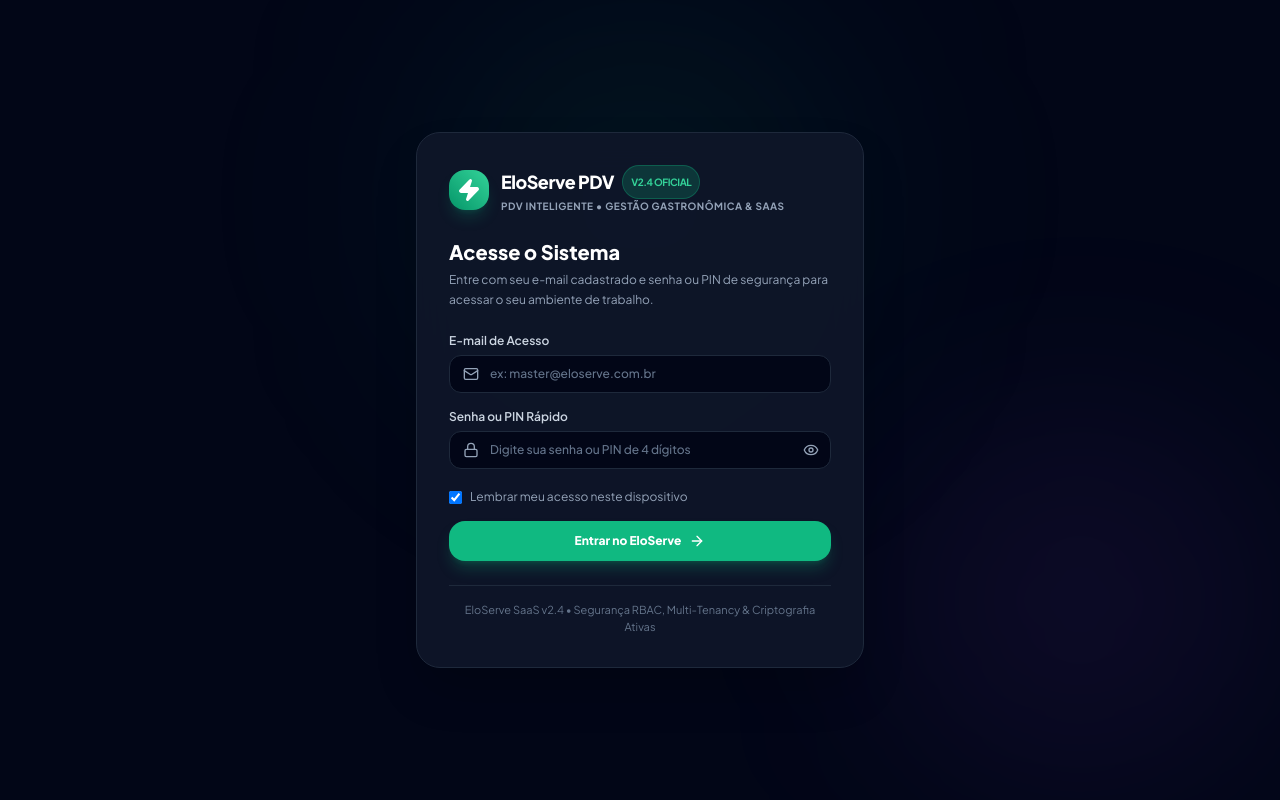
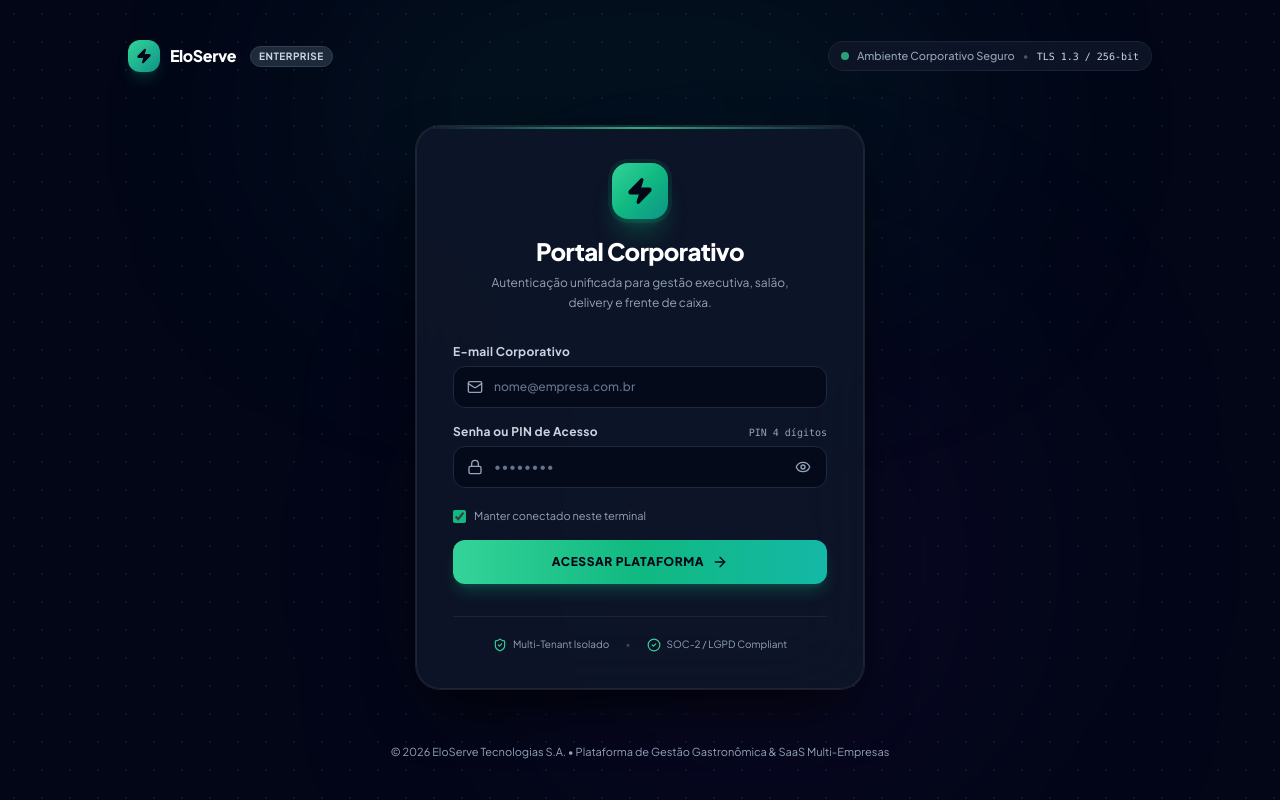
Before and after one commit to italoTT1995/EloServe, a React (Vite) app: page /login in a window 1280 px wide. Built offline with nearby package versions, Linux system fonts and the light colour scheme; no server answers.

Commit message:
style(login): redesign login page with modern corporate enterprise aesthetic

```diff
--- a/src/pages/Login.tsx
+++ b/src/pages/Login.tsx
@@ -8,6 +8,8 @@
   AlertCircle,
   Eye,
   EyeOff,
+  ShieldCheck,
+  CheckCircle2,
 } from 'lucide-react';
 import { useAuthStore } from '../store/useAuthStore';
 import { CargoUsuario } from '../types';
@@ -51,85 +53,103 @@
   }
 
   return (
-    <div className="min-h-screen w-screen bg-slate-950 flex flex-col justify-center items-center p-4 sm:p-6 font-['Plus_Jakarta_Sans',sans-serif] select-none relative overflow-x-hidden">
-      {/* Background glow effects */}
-      <div className="absolute top-1/4 left-1/2 -translate-x-1/2 -translate-y-1/2 w-96 h-96 bg-emerald-500/10 blur-[130px] pointer-events-none rounded-full" />
-      <div className="absolute bottom-10 right-10 w-80 h-80 bg-purple-500/10 blur-[120px] pointer-events-none rounded-full" />
+    <div className="min-h-screen w-screen bg-slate-950 flex flex-col justify-between items-center p-4 sm:p-6 font-['Plus_Jakarta_Sans',sans-serif] select-none relative overflow-x-hidden">
+      {/* Background Grid Pattern & Ambient Glows */}
+      <div className="absolute inset-0 bg-[radial-gradient(#1e293b_1px,transparent_1px)] [background-size:28px_28px] opacity-40 pointer-events-none" />
+      <div className="absolute top-0 left-1/2 -translate-x-1/2 w-[700px] h-[350px] bg-gradient-to-b from-emerald-500/15 via-teal-500/5 to-transparent blur-[120px] pointer-events-none rounded-full" />
+      <div className="absolute bottom-10 right-1/4 w-[400px] h-[400px] bg-purple-600/10 blur-[140px] pointer-events-none rounded-full" />
 
-      <div className="w-full max-w-md z-10">
-        {/* Card Central de Login */}
-        <div className="bg-slate-900/90 border border-slate-800 backdrop-blur-xl rounded-3xl p-6 sm:p-8 shadow-2xl flex flex-col justify-between">
-          <div>
-            {/* Logo & Marca */}
-            <div className="flex items-center gap-3 mb-6">
-              <div className="w-10 h-10 rounded-2xl bg-gradient-to-tr from-emerald-600 to-emerald-400 flex items-center justify-center text-white shadow-lg shadow-emerald-500/20">
-                <Zap className="w-6 h-6 fill-white" />
+      {/* Top Corporate Status Bar */}
+      <header className="w-full max-w-5xl flex items-center justify-between py-4 z-10">
+        <div className="flex items-center gap-2.5">
+          <div className="w-8 h-8 rounded-xl bg-gradient-to-br from-emerald-400 to-teal-600 flex items-center justify-center text-slate-950 font-black shadow-lg shadow-emerald-500/20">
+            <Zap className="w-4 h-4 fill-slate-950 text-slate-950" />
           </div>
-              <div>
-                <h1 className="text-lg font-black tracking-tight text-white flex items-center gap-2">
-                  EloServe PDV
-                  <span className="text-[10px] px-2 py-0.5 rounded-full bg-emerald-500/20 text-emerald-400 border border-emerald-500/30 font-bold uppercase">
-                    v2.4 Oficial
+          <span className="font-extrabold text-white text-base tracking-tight">
+            EloServe
           </span>
-                </h1>
-                <p className="text-[10px] text-slate-400 font-bold uppercase tracking-wider">
-                  PDV Inteligente • Gestão Gastronômica & SaaS
-                </p>
-              </div>
+          <span className="text-[10px] font-bold px-2 py-0.5 rounded-full bg-slate-800 text-slate-300 border border-slate-700 uppercase tracking-wider ml-1">
+            Enterprise
+          </span>
         </div>
 
-            <div className="mb-6">
-              <h2 className="text-xl font-black text-white">Acesse o Sistema</h2>
-              <p className="text-xs text-slate-400 mt-1 leading-relaxed">
-                Entre com seu e-mail cadastrado e senha ou PIN de segurança para acessar o seu ambiente de trabalho.
+        <div className="flex items-center gap-2 px-3 py-1.5 rounded-full bg-slate-900/80 border border-slate-800/80 text-[11px] text-slate-400 backdrop-blur-md">
+          <span className="w-2 h-2 rounded-full bg-emerald-400 animate-pulse" />
+          <span className="hidden sm:inline font-medium">Ambiente Corporativo Seguro</span>
+          <span className="text-slate-600">•</span>
+          <span className="font-mono text-slate-300 text-[10px]">TLS 1.3 / 256-bit</span>
+        </div>
+      </header>
+
+      {/* Main Login Card Container */}
+      <main className="w-full max-w-md my-auto py-6 z-10">
+        <div className="relative bg-slate-900/85 border border-slate-800/90 backdrop-blur-2xl rounded-3xl p-7 sm:p-9 shadow-[0_25px_60px_-15px_rgba(0,0,0,0.85)] ring-1 ring-white/10 overflow-hidden">
+          {/* Top Luminous Accent Line */}
+          <div className="absolute top-0 left-0 right-0 h-[2px] bg-gradient-to-r from-transparent via-emerald-400 to-transparent opacity-80" />
+
+          {/* Header do Card */}
+          <div className="text-center mb-8">
+            <div className="inline-flex items-center justify-center w-14 h-14 rounded-2xl bg-gradient-to-br from-emerald-400 via-emerald-500 to-teal-600 text-slate-950 shadow-xl shadow-emerald-500/25 mb-4 ring-4 ring-emerald-500/10">
+              <Zap className="w-7 h-7 fill-slate-950" />
+            </div>
+
+            <h1 className="text-2xl font-black text-white tracking-tight">
+              Portal Corporativo
+            </h1>
+            <p className="text-xs text-slate-400 mt-1.5 max-w-xs mx-auto leading-relaxed">
+              Autenticação unificada para gestão executiva, salão, delivery e frente de caixa.
             </p>
           </div>
 
           {/* Alerta de Erro */}
           {erro && (
-              <div className="mb-4 p-3 rounded-2xl bg-rose-500/10 border border-rose-500/30 text-rose-400 text-xs flex items-center gap-2 animate-in fade-in duration-150">
-                <AlertCircle className="w-4 h-4 shrink-0" />
-                <span>{erro}</span>
+            <div className="mb-5 p-3.5 rounded-2xl bg-rose-500/10 border border-rose-500/30 text-rose-300 text-xs flex items-center gap-2.5 animate-in fade-in zoom-in-95 duration-200">
+              <AlertCircle className="w-4 h-4 text-rose-400 shrink-0" />
+              <span className="font-medium">{erro}</span>
             </div>
           )}
 
           {/* Formulário */}
           <form onSubmit={handleSubmit} className="space-y-4">
             <div>
-                <label className="text-xs font-semibold text-slate-300 block mb-1.5">
-                  E-mail de Acesso
+              <label className="text-xs font-bold text-slate-300 block mb-1.5 tracking-wide">
+                E-mail Corporativo
               </label>
-                <div className="relative">
-                  <Mail className="w-4 h-4 text-slate-400 absolute left-3.5 top-1/2 -translate-y-1/2" />
+              <div className="relative group">
+                <Mail className="w-4 h-4 text-slate-400 absolute left-3.5 top-1/2 -translate-y-1/2 group-focus-within:text-emerald-400 transition-colors" />
                 <input
                   type="email"
                   required
                   value={email}
                   onChange={(e) => setEmail(e.target.value)}
-                    placeholder="ex: master@eloserve.com.br"
-                    className="w-full pl-10 pr-4 py-2.5 bg-slate-950 border border-slate-800 rounded-xl text-xs text-white placeholder:text-slate-500 focus:outline-none focus:border-emerald-500 transition-colors font-medium"
+                  placeholder="nome@empresa.com.br"
+                  className="w-full pl-10 pr-4 py-3 bg-slate-950/70 border border-slate-800 rounded-xl text-xs text-white placeholder:text-slate-500 focus:outline-none focus:border-emerald-500/80 focus:ring-4 focus:ring-emerald-500/15 transition-all font-medium hover:border-slate-700"
                 />
               </div>
             </div>
 
             <div>
-                <label className="text-xs font-semibold text-slate-300 block mb-1.5">
-                  Senha ou PIN Rápido
+              <div className="flex items-center justify-between mb-1.5">
+                <label className="text-xs font-bold text-slate-300 tracking-wide">
+                  Senha ou PIN de Acesso
                 </label>
-                <div className="relative">
-                  <Lock className="w-4 h-4 text-slate-400 absolute left-3.5 top-1/2 -translate-y-1/2" />
+                <span className="text-[10px] font-mono text-slate-400">PIN 4 dígitos</span>
+              </div>
+              <div className="relative group">
+                <Lock className="w-4 h-4 text-slate-400 absolute left-3.5 top-1/2 -translate-y-1/2 group-focus-within:text-emerald-400 transition-colors" />
                 <input
                   type={mostrarSenha ? 'text' : 'password'}
                   required
                   value={senha}
                   onChange={(e) => setSenha(e.target.value)}
-                    placeholder="Digite sua senha ou PIN de 4 dígitos"
-                    className="w-full pl-10 pr-10 py-2.5 bg-slate-950 border border-slate-800 rounded-xl text-xs text-white placeholder:text-slate-500 focus:outline-none focus:border-emerald-500 transition-colors font-medium"
+                  placeholder="••••••••"
+                  className="w-full pl-10 pr-10 py-3 bg-slate-950/70 border border-slate-800 rounded-xl text-xs text-white placeholder:text-slate-500 focus:outline-none focus:border-emerald-500/80 focus:ring-4 focus:ring-emerald-500/15 transition-all font-medium hover:border-slate-700 tracking-wider"
                 />
                 <button
                   type="button"
                   onClick={() => setMostrarSenha(!mostrarSenha)}
-                    className="absolute right-3 top-1/2 -translate-y-1/2 text-slate-400 hover:text-white"
+                  className="absolute right-3 top-1/2 -translate-y-1/2 text-slate-400 hover:text-white transition-colors cursor-pointer p-1"
+                  tabIndex={-1}
                 >
                   {mostrarSenha ? <EyeOff className="w-4 h-4" /> : <Eye className="w-4 h-4" />}
                 </button>
@@ -137,40 +157,53 @@
             </div>
 
             <div className="flex items-center justify-between text-xs pt-1">
-                <label className="flex items-center gap-2 cursor-pointer text-slate-400 hover:text-slate-300">
+              <label className="flex items-center gap-2 cursor-pointer text-slate-400 hover:text-slate-300 text-[11px]">
                 <input
                   type="checkbox"
                   defaultChecked
-                    className="rounded bg-slate-950 border-slate-800 text-emerald-500 focus:ring-0"
+                  className="rounded bg-slate-950 border-slate-800 text-emerald-500 focus:ring-0 accent-emerald-500"
                 />
-                  <span>Lembrar meu acesso neste dispositivo</span>
+                <span>Manter conectado neste terminal</span>
               </label>
             </div>
 
             <button
               type="submit"
               disabled={carregando}
-                className="w-full py-3 rounded-2xl bg-emerald-500 hover:bg-emerald-400 text-white font-extrabold text-xs shadow-lg shadow-emerald-500/25 transition-all flex items-center justify-center gap-2 cursor-pointer active:scale-95 disabled:opacity-50 mt-2"
+              className="w-full py-3.5 rounded-xl bg-gradient-to-r from-emerald-400 via-emerald-500 to-teal-500 hover:from-emerald-300 hover:to-teal-400 text-slate-950 font-black text-xs uppercase tracking-wider shadow-lg shadow-emerald-500/25 transition-all flex items-center justify-center gap-2 cursor-pointer active:scale-[0.99] disabled:opacity-50 mt-3 group"
             >
               {carregando ? (
-                  <span>Autenticando...</span>
+                <span>Validando Credenciais...</span>
               ) : (
                 <>
-                    <span>Entrar no EloServe</span>
-                    <ArrowRight className="w-4 h-4" />
+                  <span>Acessar Plataforma</span>
+                  <ArrowRight className="w-4 h-4 text-slate-950 group-hover:translate-x-1 transition-transform" />
                 </>
               )}
             </button>
           </form>
+
+          {/* Selos de Segurança Corporativa */}
+          <div className="mt-8 pt-5 border-t border-slate-800/80 flex items-center justify-center gap-4 text-[10px] text-slate-400">
+            <div className="flex items-center gap-1.5">
+              <ShieldCheck className="w-3.5 h-3.5 text-emerald-400" />
+              <span>Multi-Tenant Isolado</span>
             </div>
-
-          <div className="mt-6 pt-4 border-t border-slate-800 text-center">
-            <p className="text-[11px] text-slate-500">
-              EloServe SaaS v2.4 • Segurança RBAC, Multi-Tenancy & Criptografia Ativas
-            </p>
+            <span className="text-slate-700">•</span>
+            <div className="flex items-center gap-1.5">
+              <CheckCircle2 className="w-3.5 h-3.5 text-emerald-400" />
+              <span>SOC-2 / LGPD Compliant</span>
             </div>
           </div>
         </div>
+      </main>
+
+      {/* Footer Corporativo */}
+      <footer className="w-full max-w-5xl py-4 text-center z-10">
+        <p className="text-[11px] text-slate-400">
+          © {new Date().getFullYear()} EloServe Tecnologias S.A. • Plataforma de Gestão Gastronômica & SaaS Multi-Empresas
+        </p>
+      </footer>
     </div>
   );
 }
```
Lines whose indentation alone changed are shown as unchanged.
